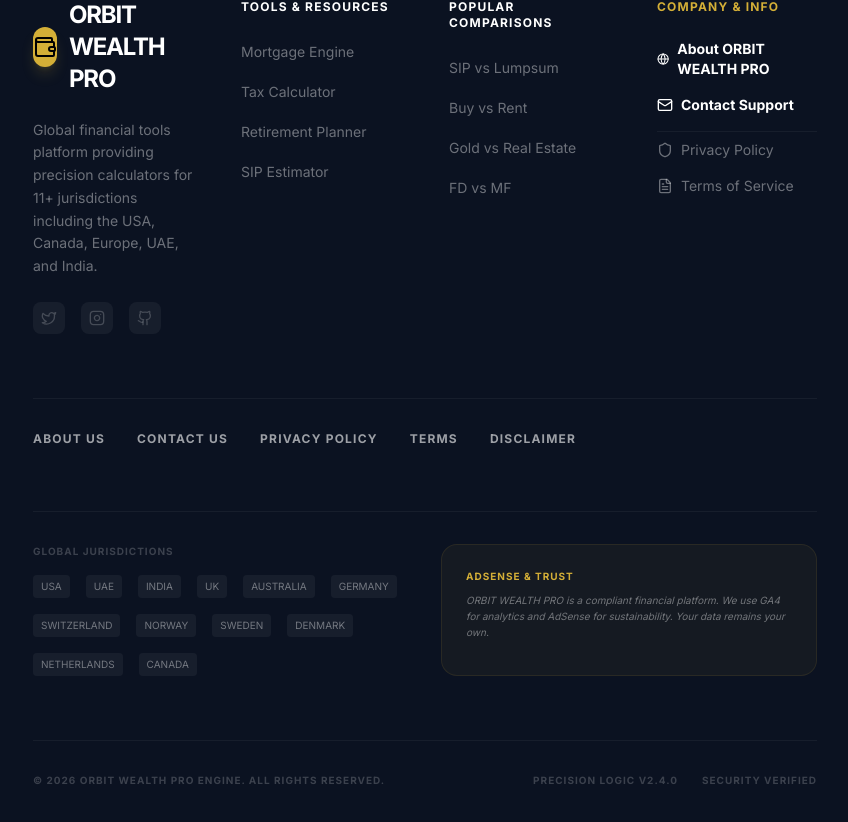
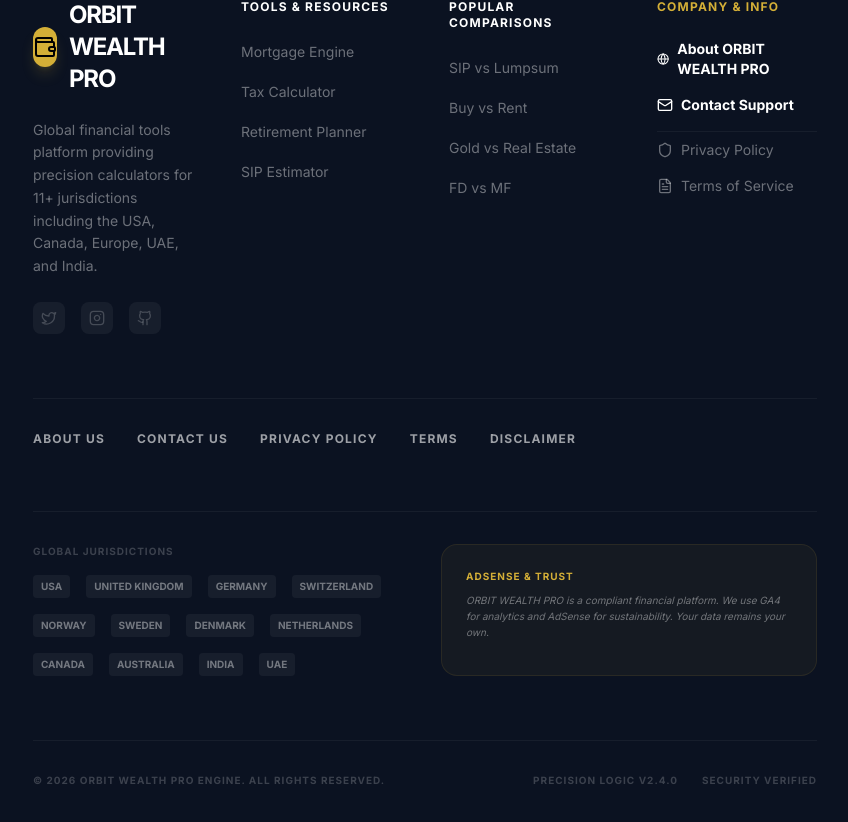
Before and after one commit to mmraju77/Orbit-Wealth-Pro-, a React (Vite) app: page /#/ in a window 1280 px wide. Shown: the part 3629-4451 px from the top of the page, without its empty margins (343-1191 px from the left). Built offline with nearby package versions, Linux system fonts and the light colour scheme.

Commit message:
feat: Dynamically render footer jurisdiction links
Extract jurisdiction links from `pSEOData.ts` and render them dynamically in the footer. This improves maintainability by centralizing jurisdiction data and simplifying the footer component.

```diff
--- a/src/components/Footer.tsx
+++ b/src/components/Footer.tsx
@@ -7,6 +7,7 @@ import React from 'react';
 import { Link } from 'react-router-dom';
 import { Shield, Mail, Scale, FileText, Globe, Twitter, Instagram, Github, Wallet } from 'lucide-react';
 import { useLocale } from '../context/LocaleContext';
+import { REGIONS, regionKeys } from '../data/pSEOData';
 
 export default function Footer() {
   const { labels } = useLocale();
@@ -114,18 +115,15 @@ export default function Footer() {
            <div className="space-y-4">
               <h4 className="text-[10px] font-bold text-white/20 uppercase tracking-widest">Global Jurisdictions</h4>
               <div className="flex flex-wrap gap-4">
-                 <Link to="/tools/mortgage/usa" className="text-[10px] text-white/40 hover:text-white px-2 py-1 bg-white/5 rounded transition-colors">USA</Link>
-                 <Link to="/tools/gratuity/uae" className="text-[10px] text-white/40 hover:text-white px-2 py-1 bg-white/5 rounded transition-colors">UAE</Link>
-                 <Link to="/tools/income-tax/india" className="text-[10px] text-white/40 hover:text-white px-2 py-1 bg-white/5 rounded transition-colors">INDIA</Link>
-                 <Link to="/tools/retirement/uk" className="text-[10px] text-white/40 hover:text-white px-2 py-1 bg-white/5 rounded transition-colors">UK</Link>
-                 <Link to="/tools/gst/australia" className="text-[10px] text-white/40 hover:text-white px-2 py-1 bg-white/5 rounded transition-colors">AUSTRALIA</Link>
-                 <Link to="/tools/income-tax/germany" className="text-[10px] text-white/40 hover:text-white px-2 py-1 bg-white/5 rounded transition-colors">GERMANY</Link>
-                 <Link to="/tools/mortgage/switzerland" className="text-[10px] text-white/40 hover:text-white px-2 py-1 bg-white/5 rounded transition-colors">SWITZERLAND</Link>
-                 <Link to="/tools/loan-eligibility/norway" className="text-[10px] text-white/40 hover:text-white px-2 py-1 bg-white/5 rounded transition-colors">NORWAY</Link>
-                 <Link to="/tools/retirement/sweden" className="text-[10px] text-white/40 hover:text-white px-2 py-1 bg-white/5 rounded transition-colors">SWEDEN</Link>
-                 <Link to="/tools/gst/denmark" className="text-[10px] text-white/40 hover:text-white px-2 py-1 bg-white/5 rounded transition-colors">DENMARK</Link>
-                 <Link to="/tools/income-tax/netherlands" className="text-[10px] text-white/40 hover:text-white px-2 py-1 bg-white/5 rounded transition-colors">NETHERLANDS</Link>
-                 <Link to="/tools/mortgage/canada" className="text-[10px] text-white/40 hover:text-white px-2 py-1 bg-white/5 rounded transition-colors">CANADA</Link>
+                 {regionKeys.map(key => (
+                   <Link
+                     key={key}
+                     to={`/tools/mortgage/${key}`}
+                     className="text-[10px] text-white/40 hover:text-white px-2 py-1 bg-white/5 rounded transition-colors uppercase font-bold"
+                   >
+                     {REGIONS[key].name}
+                   </Link>
+                 ))}
               </div>
            </div>
            <div className="bg-[#D4AF37]/5 rounded-2xl p-6 border border-[#D4AF37]/10">
--- a/src/data/pSEOData.ts
+++ b/src/data/pSEOData.ts
@@ -189,6 +189,10 @@ export const resolveRegion = (key?: string) => {
   return REGIONS[normalizeRegionKey(key)];
 };
 
+export const regionKeys = [
+  'usa', 'uk', 'germany', 'switzerland', 'norway', 'sweden', 'denmark', 'netherlands', 'canada', 'australia', 'india', 'uae'
+];
+
 export const normalizeRegionKey = (key?: string): string => {
   if (!key) return 'usa';
   const k = key.toLowerCase();
```
